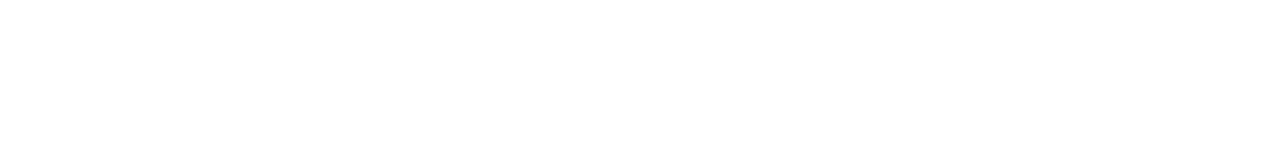
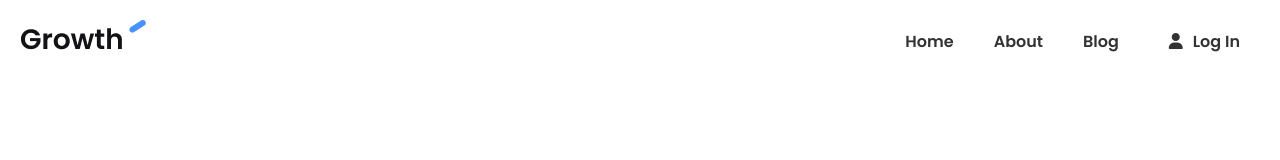
Before and after one commit to Mubassir1820/SAAS-website, a plain HTML site: page index.html in a window 1280 px wide. Drawn offline with Linux system fonts and the light colour scheme.

Commit message:
Add navbar

```diff
--- a/css/style.css
+++ b/css/style.css
@@ -28,3 +28,40 @@ ul {
 img {
     max-width: 100%;
 }
+
+.navbar {
+    background: #fff;
+    padding: 20px;
+}
+
+.navbar .container {
+    display: flex;
+    justify-content: space-between;
+    align-items: space-between;
+}
+
+.navbar .main-menu ul {
+    display: flex;
+}
+
+.navbar ul li a {
+    color: #333;
+    text-decoration: none;
+    padding: 10px 20px;
+    display: block;
+    font-weight: 600;
+    transition: 0.5s;
+}
+
+ .navbar ul li a:hover {
+    color: var(--primary-color);
+  }
+
+  .navbar ul li:last-child a {
+    margin-left: 10px;
+    text-align: center;
+  }
+
+  .navbar ul li:last-child i {
+    margin-right: 10px;
+  }
--- a/index.html
+++ b/index.html
@@ -23,6 +23,23 @@
     <link rel="shortcut icon" href="images/favicon.ico" type="image/x-icon" />
 </head>
 <body>
-
+    <nav class="navbar">
+      <div class="container">
+        <div class="logo">
+          <a href="index.html"><img src="images/logo.png" alt="logo" /></a>
+        </div>
+        <div class="main-menu">
+          <ul>
+            <li><a href='index.html'>Home</a></li>
+            <li><a href='#'>About</a></li>
+            <li><a href='#'>Blog</a></li>
+            <li>
+              <a class="btn btn-light" href="#"><i class="fas fa-user"></i>Log In</a>
+            </li>
+          </ul>
+        </div>
+      </div>
+    </nav>
+    <script src="js/main.js"> </script>
 </body>
 </html>
```
